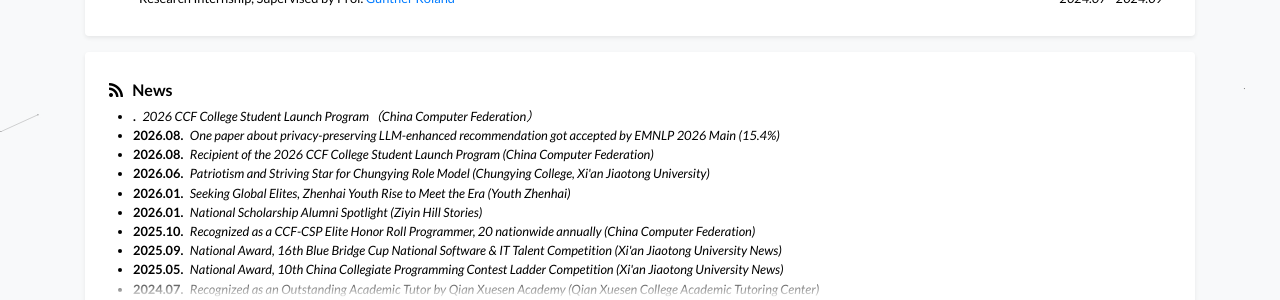
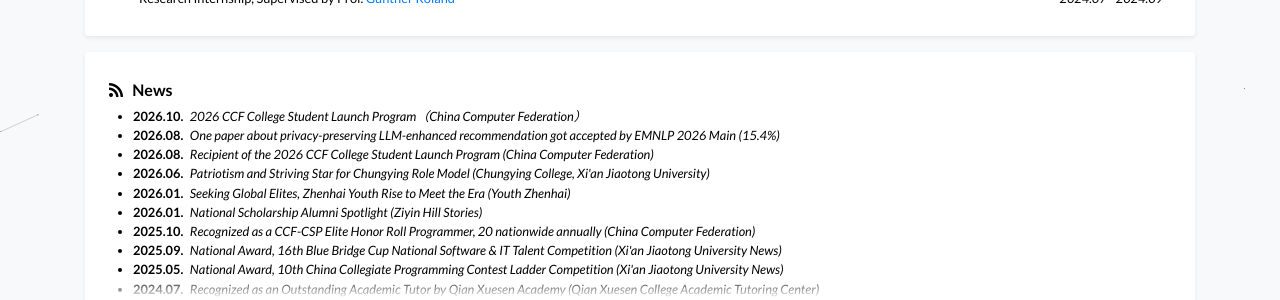
Before and after one commit to Shengxiang-Lin/Shengxiang-Lin.github.io, a Jekyll site: the page built from index.html, in a window 1280 px wide and 900 px high, scrolled down 881 px. Shown: the part 152-452 px from the top of the window. Built offline with Jekyll 4.4.1, drawn with Linux system fonts in a browser that asks for light colours; a style sheet for code colours, icons or effects is not loaded.

Commit message:
Handle legacy news date field safely

```diff
--- a/_includes/widgets/news_card.html
+++ b/_includes/widgets/news_card.html
@@ -13,7 +13,8 @@
                                         {% for item in site.data.profile.news %}
                                         <div class="col-md-12{% if forloop.index > 10 %} d-none{% endif %}"{% if forloop.index > 10 %} data-collapsible-extra{% endif %}>
                                             <li>
-                                                <strong class="mr-1">{{item.date}}.</strong>
+                                                {% assign item_date = item.date | default: item.data %}
+                                                {% if item_date %}<strong class="mr-1">{{ item_date }}.</strong>{% endif %}
                                                 {% if item.url %}
                                                     <a href="{{ item.url }}" target="_blank" class="text-black text-decoration-none">
                                                         <em class="lang-en">{{ item.name }}</em><span class="lang-zh">{{ site.data.profile.news_zh[forloop.index0].name }}</span>
```
